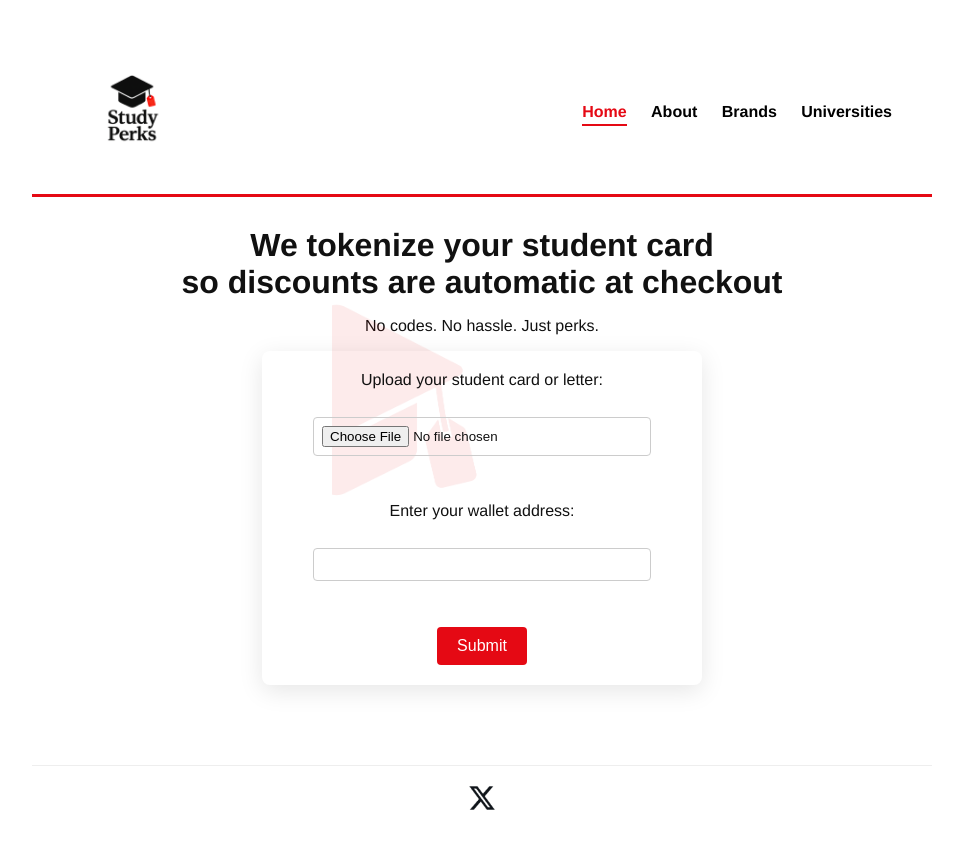
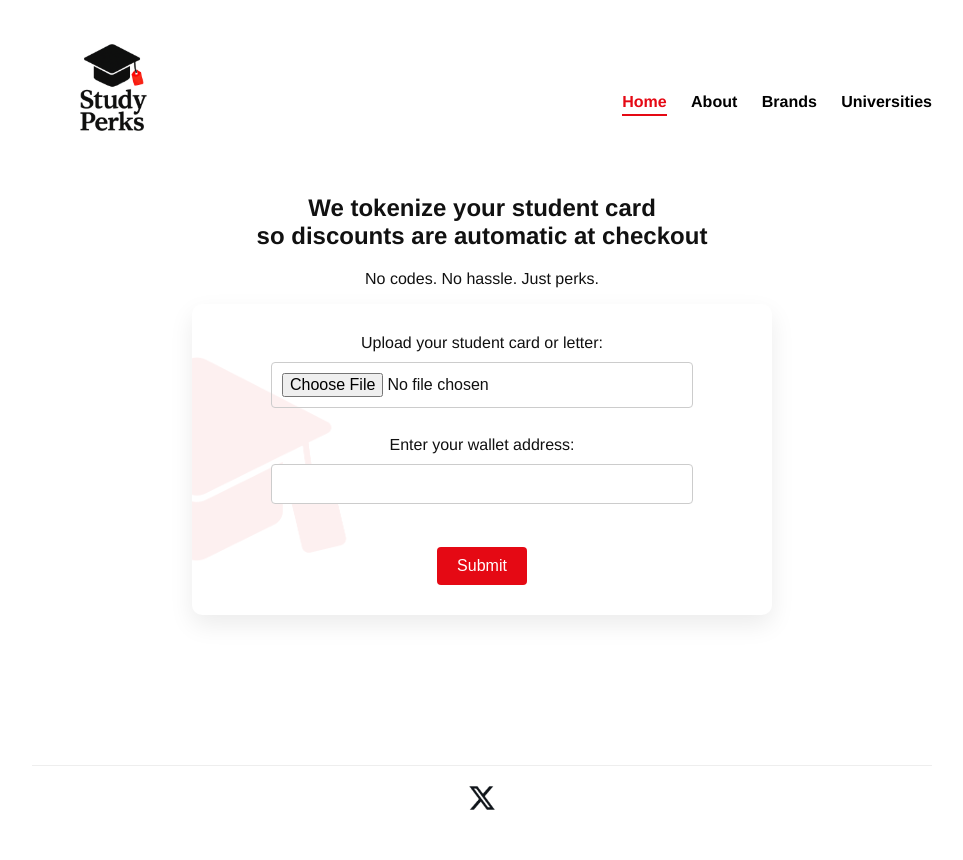
Before and after one commit to sarahwoods89/StudyPerks, a Node server app: page / in a window 1280 px wide. Shown: the whole page, without its empty margins (158-1121 px from the left). Run offline with Node 20, Linux system fonts and the light colour scheme.

Commit message:
more changes to get up and running

```diff
--- a/public/stylesheets/style.css
+++ b/public/stylesheets/style.css
@@ -1,6 +1,6 @@
 /* Base Layout */
 body {
-  font-family: 'Helvetica Neue', sans-serif;
+  font-family: 'Poppins', 'Helvetica Neue', sans-serif;
   margin: 0;
   padding: 0;
   background: #fff;
@@ -16,29 +16,37 @@ body {
   min-height: 100vh;
 }
 
-/* Red underline across full screen */
+/* Red underline across full screen
 .header-bar {
   width: 100%;
   border-bottom: 3px solid #e50914;
   background: #fff;
-  padding: 0; /* Ensure no padding pushes content */
-  margin: 0;   /* Ensure no margin collapses width */
-}
+  margin: 0;
+  padding: 0;
+}*/
 
-/* Centered inner content */
 .header-inner {
-  max-width: 1200px;
+  width: 100%;
+  max-width: 1400px; /* Increase if you like */
   margin: 0 auto;
-  padding: 20px 40px;
+  padding: 0; /* Remove side padding */
   display: flex;
   justify-content: space-between;
   align-items: center;
 }
 
 
+.header-bar {
+  padding: 20px 0; /* you can adjust top/bottom spacing here */
+}
+
+
+
 .logo {
-  height: 120px;
+  height: 160px;        /* Increase size */
+  margin-top: -20px;    /* Pull it up slightly */
 }
+
 
 .main-nav a {
   color: black;
@@ -114,6 +75,17 @@ main {
 h1 {
   margin-top: 30px;
   margin-bottom: 10px;
+  font-size: 2rem;
+}
+
+.break-mobile {
+  display: none;
+}
+
+@media (max-width: 768px) {
+  .break-mobile {
+    display: inline;
+  }
 }
 
 .intro {
@@ -123,79 +95,42 @@ h1 {
   color: #333;
 }
 
+/* Upload Section Layout */
 .upload-form {
   position: relative;
   z-index: 1;
   background: white;
-  padding: 30px;
-  max-width: 450px;
+  padding: 30px 40px;
+  max-width: 500px;
   margin: 0 auto;
-  box-shadow: 0 6px 25px rgba(0, 0, 0, 0.1); /* soft shadow */
-  border-radius: 8px;
+  border-radius: 10px;
+  box-shadow: 0 10px 25px rgba(0, 0, 0, 0.08);
 }
 
 .bg-watermark {
   position: absolute;
+  left: 0;
   top: 50%;
-  left: 50%;
-  width: 300px;
-  opacity: 0.08;
-  transform: translate(-50%, -50%);
+  transform: translateY(-50%);
+  width: 320px;
+  opacity: 0.06;
   z-index: 0;
 }
 
-.upload-form {
+form {
   position: relative;
   z-index: 1;
-  background: transparent;
-  padding: 20px;
-  max-width: 400px;
-  margin: 0 auto;
-}
-
-.card-inner {
-  display: flex;
-  align-items: center;
-  justify-content: center;
-  position: relative;
-  z-index: 1;
-}
-
-.card-inner img.side-logo {
-  width: 240px; /* adjust as needed */
-  opacity: 0.2; /* to fade it into background */
-  position: absolute;
-  left: 20px;
-  top: 0;
-  z-index: 0; /* behind the form */
-}
-
-
-.card-inner form {
-  flex: 1;
-}
-
-
-form {
-  display: flex;
-  flex-direction: column;
-  align-items: center;
-}
-
-.form-content {
-  position: relative;
-  z-index: 2;
-  background: transparent;
 }
 
 
 input[type="file"],
 input[type="text"] {
   margin: 10px 0;
-  padding: 8px;
+  padding: 10px;
   width: 80%;
   border: 1px solid #ccc;
   border-radius: 4px;
+  font-size: 1em;
 }
 
 button {
@@ -206,6 +141,7 @@ button {
   font-size: 1em;
   cursor: pointer;
   border-radius: 4px;
+  margin-top: 15px;
 }
 
 button:hover {
--- a/views/home.ejs
+++ b/views/home.ejs
@@ -12,16 +12,15 @@
 
     <!-- MAIN CONTENT -->
     <main>
-  <h1>
-    We tokenize your student card<br>
-    so discounts are automatic at checkout
-  </h1>
+  <h2>
+  We tokenize your student card<br class="break-mobile" />
+  <br>so discounts are automatic at checkout
+</h2>
   <p>No codes. No hassle. Just perks.</p>
 
-  <div class="upload-section">
-    <img src="/images/halfRedLogo.png" alt="StudyPerks Logo Side" class="bg-watermark" />
+  <div class="upload-form">
+  <img src="/images/halfRedLogo.png" alt="Watermark" class="bg-watermark" />
 
-    <div class="upload-form">
   <form action="/verify" method="POST" enctype="multipart/form-data">
     <label>Upload your student card or letter:</label><br>
     <input type="file" name="studentCard" required><br><br>
@@ -32,7 +31,7 @@
     <button type="submit">Submit</button>
   </form>
 </div>
-  </div>
+
 </main>
     <br></br>
 
--- a/views/partials/header.ejs
+++ b/views/partials/header.ejs
@@ -1,4 +1,4 @@
-<header class="header-bar">
+
   <div class="header-inner">
     <a href="/">
       <img src="/images/studyperks-logo.png" alt="StudyPerks logo" class="logo" />
```
Also changed, not shown: other parts of public/stylesheets/style.css (+40 -59 lines). Lines whose indentation alone changed are shown as unchanged.
